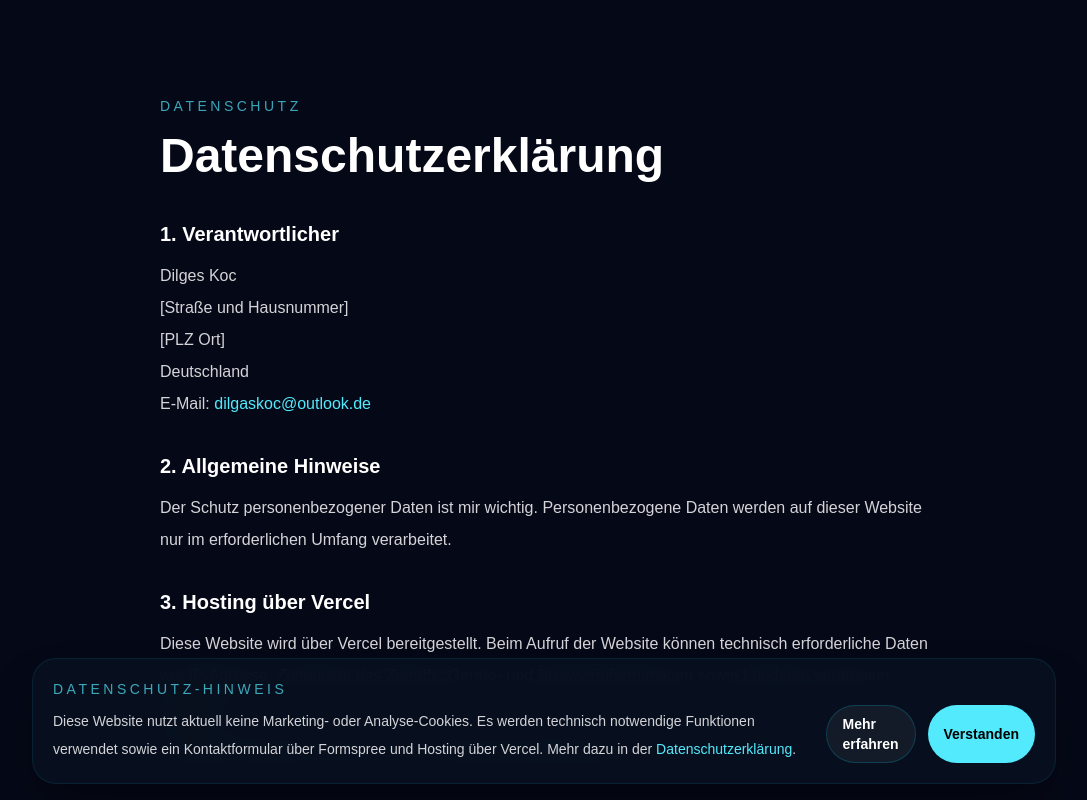
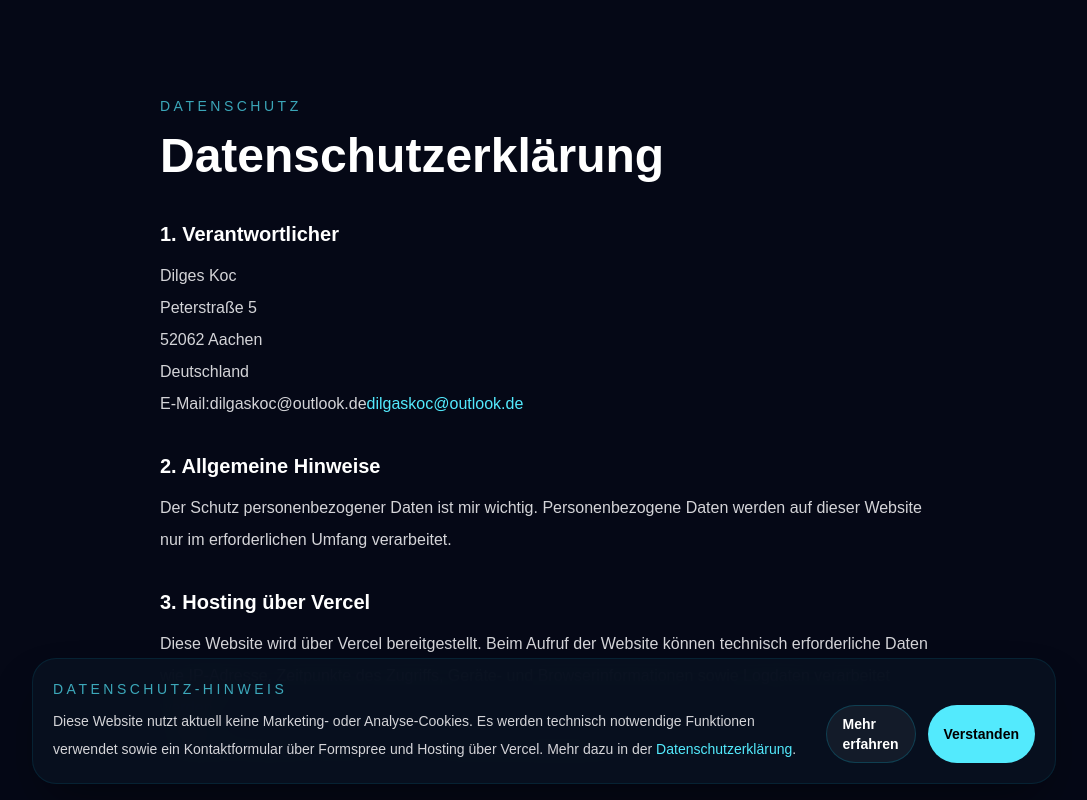
Before and after one commit to Dilges-Koc/dilges-koc-website, a Next.js app: page /datenschutz in a window 1280 px wide. Shown: the top 800 px of the page, without its empty margins (96-1183 px from the left). Built offline with nearby package versions, Linux system fonts and the light colour scheme.

Commit message:
Update metadata base

```diff
--- a/app/datenschutz/page.tsx
+++ b/app/datenschutz/page.tsx
@@ -23,13 +23,13 @@ export default function DatenschutzPage() {
             <p className="mt-3 leading-8">
               Dilges Koc
               <br />
-              [Straße und Hausnummer]
+              Peterstraße 5
               <br />
-              [PLZ Ort]
+              52062 Aachen
               <br />
               Deutschland
               <br />
-              E-Mail:{" "}
+              E-Mail:{"dilgaskoc@outlook.de"}
               <a
                 href="mailto:dilgaskoc@outlook.de"
                 className="text-cyan-300 hover:text-cyan-200"
```
